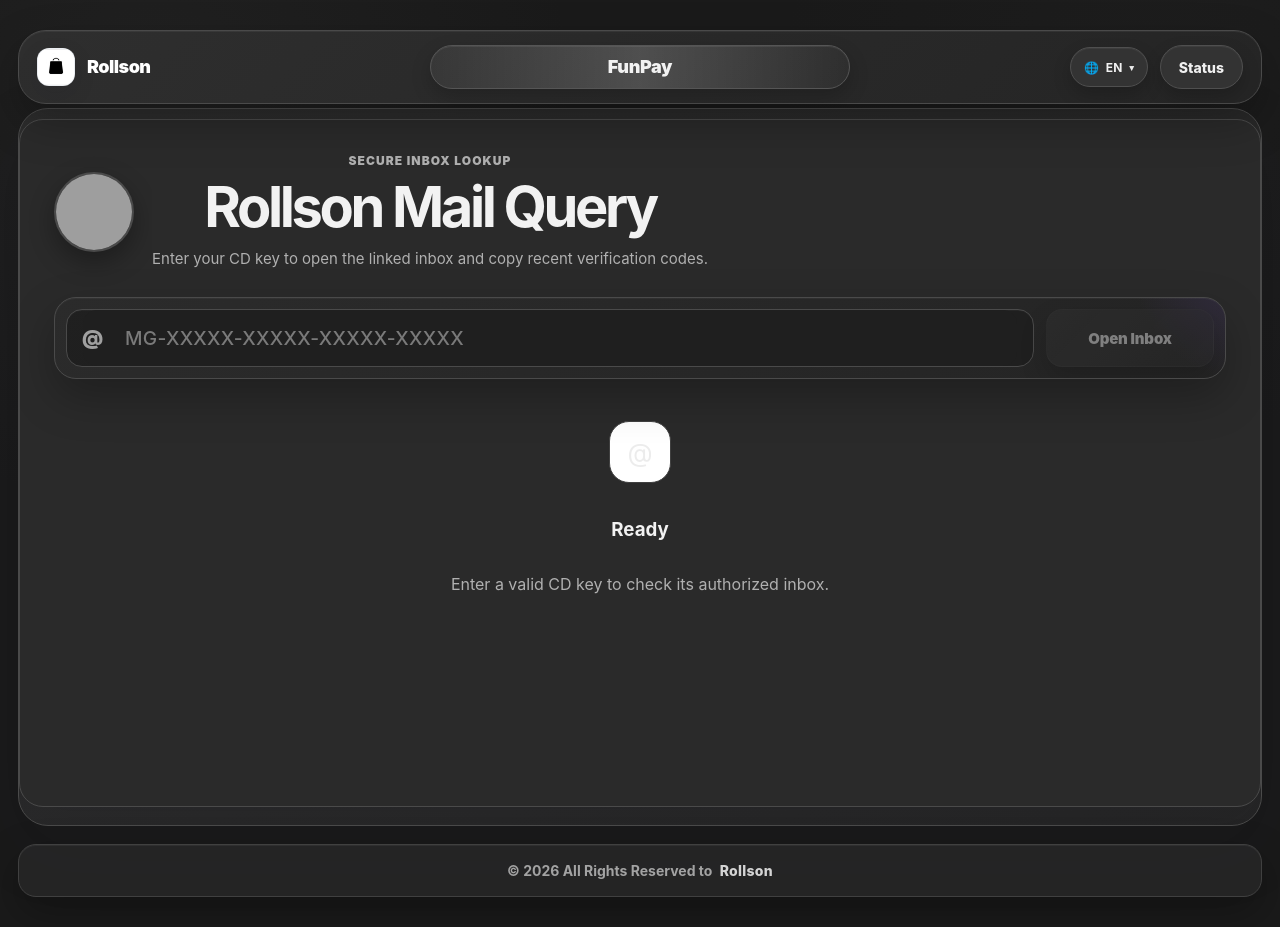
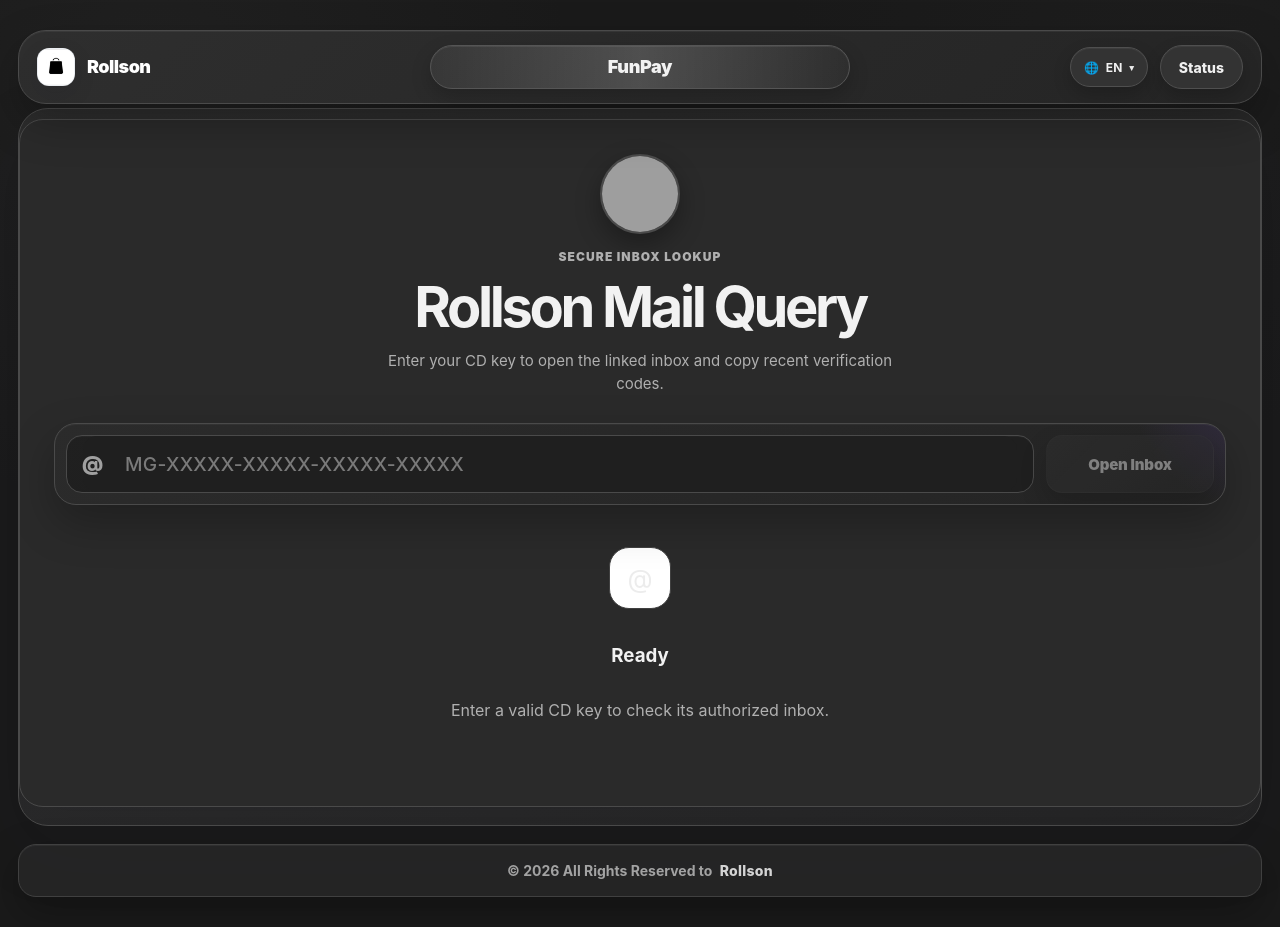
Before and after one commit to tomanferdos-pixel/rollson, a Next.js app: page / in a window 1280 px wide. Built offline with nearby package versions, Linux system fonts and the light colour scheme; grey boxes are pictures that could not be loaded.

Commit message:
Center inbox header avatar and title text block

```diff
--- a/src/app/globals.css
+++ b/src/app/globals.css
@@ -360,31 +360,51 @@
 .live-refresh-btn:disabled{opacity:.55;cursor:default}
 .auto-wait-hint{color:#a3a3a3!important;margin-top:8px!important;font-size:13px}
 
-/* Console header: avatar + text column */
+/* Console header: centered avatar + text */
+.console-header.console-header-centered,
+.console-header-centered{
+  display:flex;
+  justify-content:center;
+  text-align:center;
+}
 .console-header-main{
   display:flex;
+  flex-direction:column;
   align-items:center;
-  gap:18px;
+  justify-content:center;
+  gap:16px;
+  width:100%;
+  max-width:640px;
+  margin:0 auto;
+  text-align:center;
 }
 .console-header-text{
   display:flex;
   flex-direction:column;
+  align-items:center;
   justify-content:center;
-  min-width:0;
-  gap:6px;
+  gap:8px;
+  width:100%;
+  text-align:center;
 }
 .console-header-text .label{
   margin:0;
   line-height:1.2;
+  text-align:center;
+  width:100%;
 }
 .console-header-text h1{
   margin:0 !important;
-  line-height:1.2 !important;
+  line-height:1.25 !important;
   padding:0;
+  text-align:center;
+  width:100%;
 }
 .console-header-text .console-intro{
-  margin:0 !important;
-  line-height:1.45;
+  margin:0 auto !important;
+  line-height:1.5;
+  text-align:center;
+  max-width:36em;
 }
 .console-avatar{
   width:80px;
@@ -399,6 +419,6 @@
   background:#2a2a2a;
 }
 @media (max-width:560px){
-  .console-header-main{gap:14px}
-  .console-avatar{width:68px;height:68px}
+  .console-avatar{width:72px;height:72px}
+  .console-header-main{gap:12px}
 }
--- a/src/components/InboxConsole.tsx
+++ b/src/components/InboxConsole.tsx
@@ -163,7 +163,7 @@
       <Header active="inbox" />
       <section className="inbox-center container">
         <section className="mail-console inbox-console" id="inbox" aria-label="Mailbox query console">
-          <div className="console-header">
+          <div className="console-header console-header-centered">
             <div className="console-header-main">
               <img
                 className="console-avatar"
```
